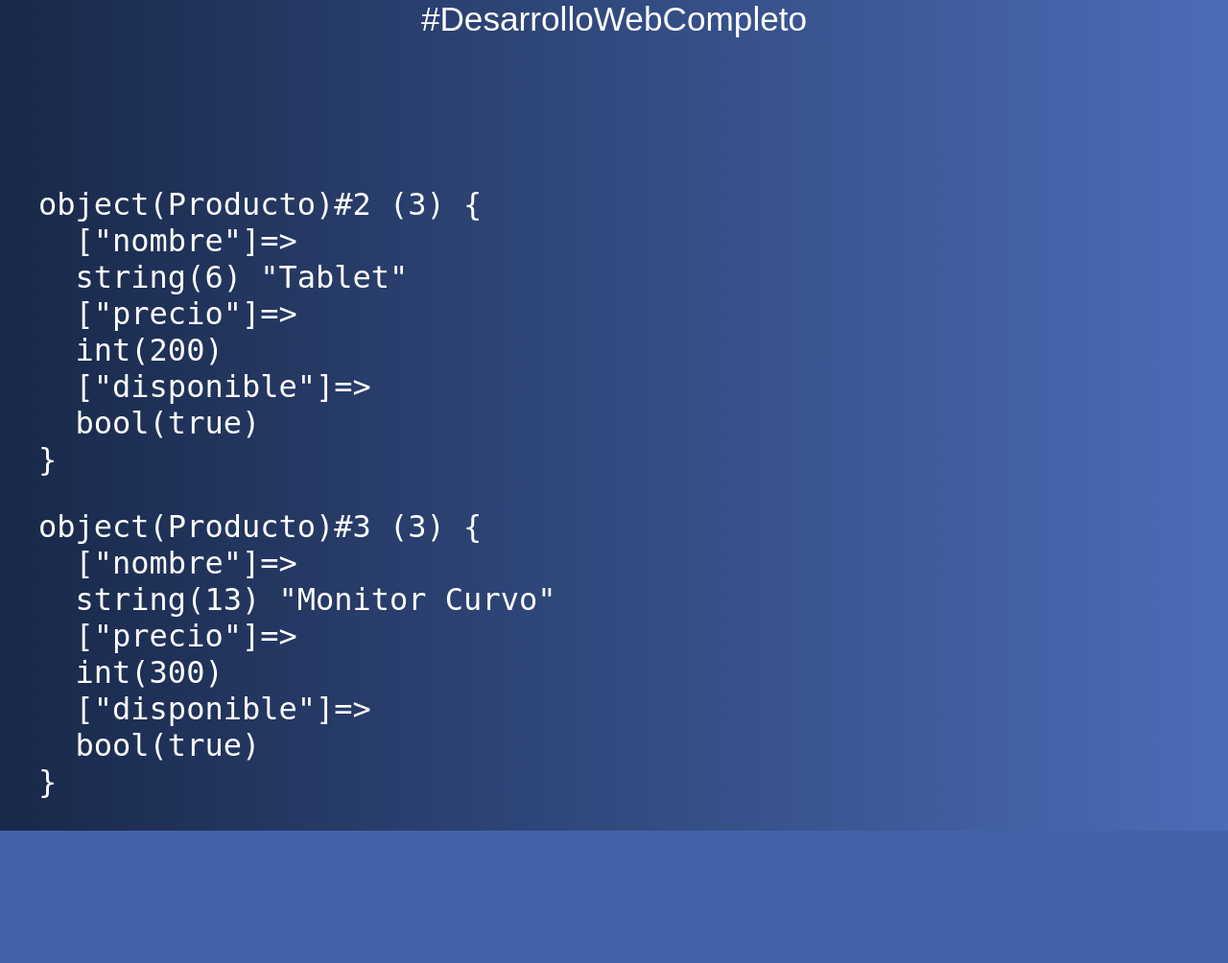
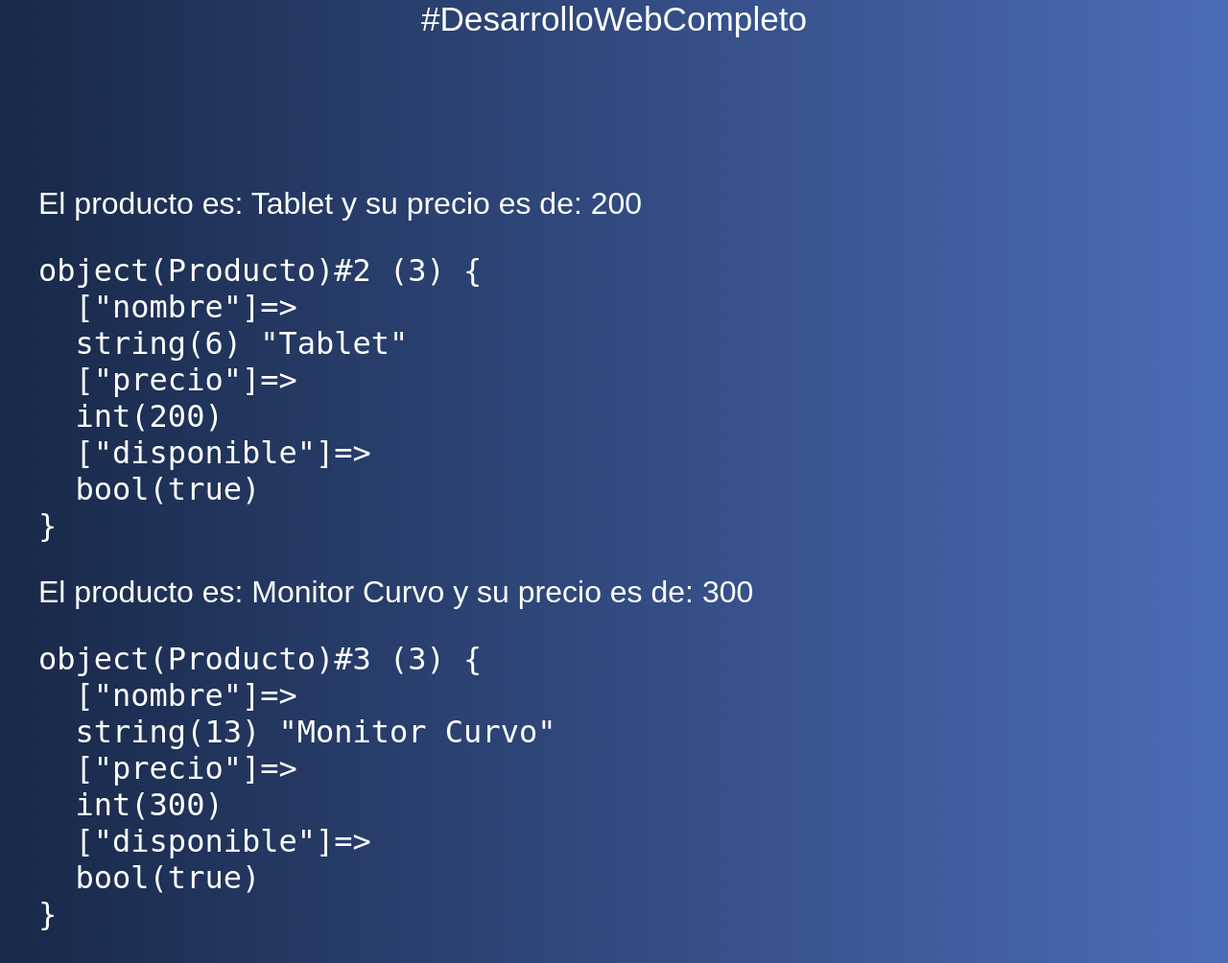
Before and after one commit to IGuerreroV/IntroduccionPOO, a PHP site: page /01.php in a window 1280 px wide. Shown: the part 285-1289 px from the top of the page at 96% size. Before the commit the page ends 1151 px from the top, so only its background shows below. Run offline with PHP 8.4, Linux system fonts and the light colour scheme.

Commit message:
Métodos en classes

```diff
--- a/01.php
+++ b/01.php
@@ -8,9 +8,14 @@ class Producto {
     public function __construct(public string $nombre, public int $precio, public bool $disponible)
     {
     }
+
+    public function mostrarProducto() {
+        echo "El producto es: " . $this->nombre . " y su precio es de: " . $this->precio;
+    }
 }
 
 $producto = new Producto('Tablet', 200, true);
+$producto->mostrarProducto();
 
 
 echo '<pre>';
@@ -18,6 +23,7 @@ var_dump($producto);
 echo '</pre>';
 
 $producto2 = new Producto('Monitor Curvo', 300, true);
+$producto2->mostrarProducto();
 
 echo '<pre>';
 var_dump($producto2);
```
